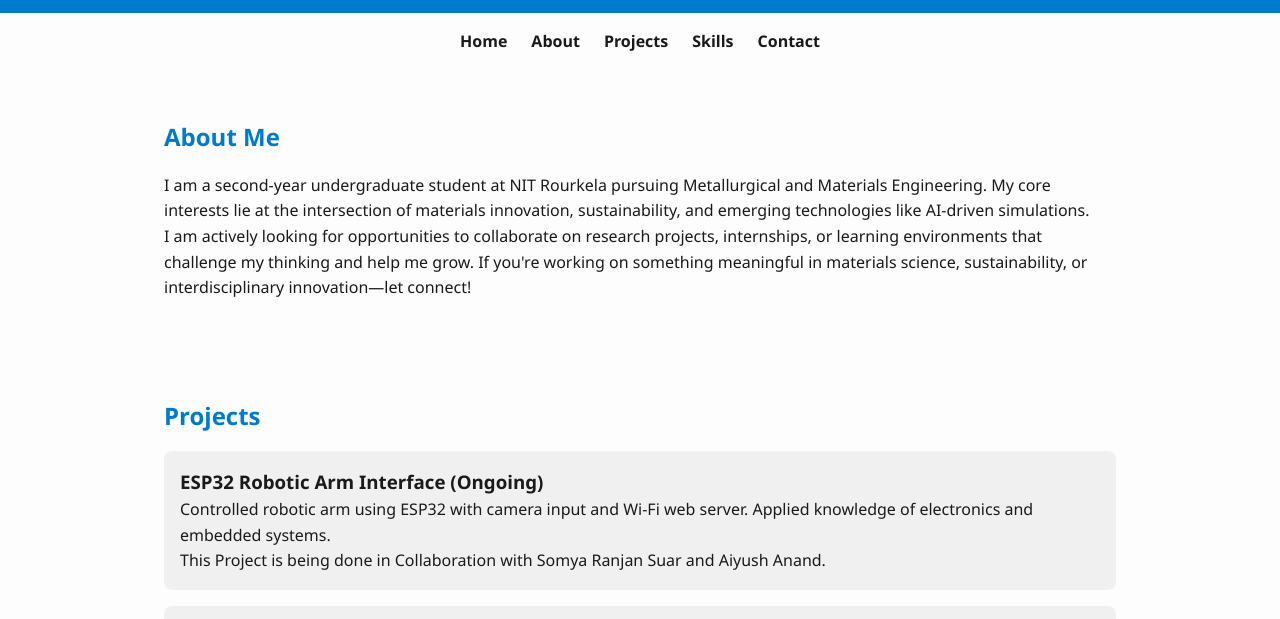
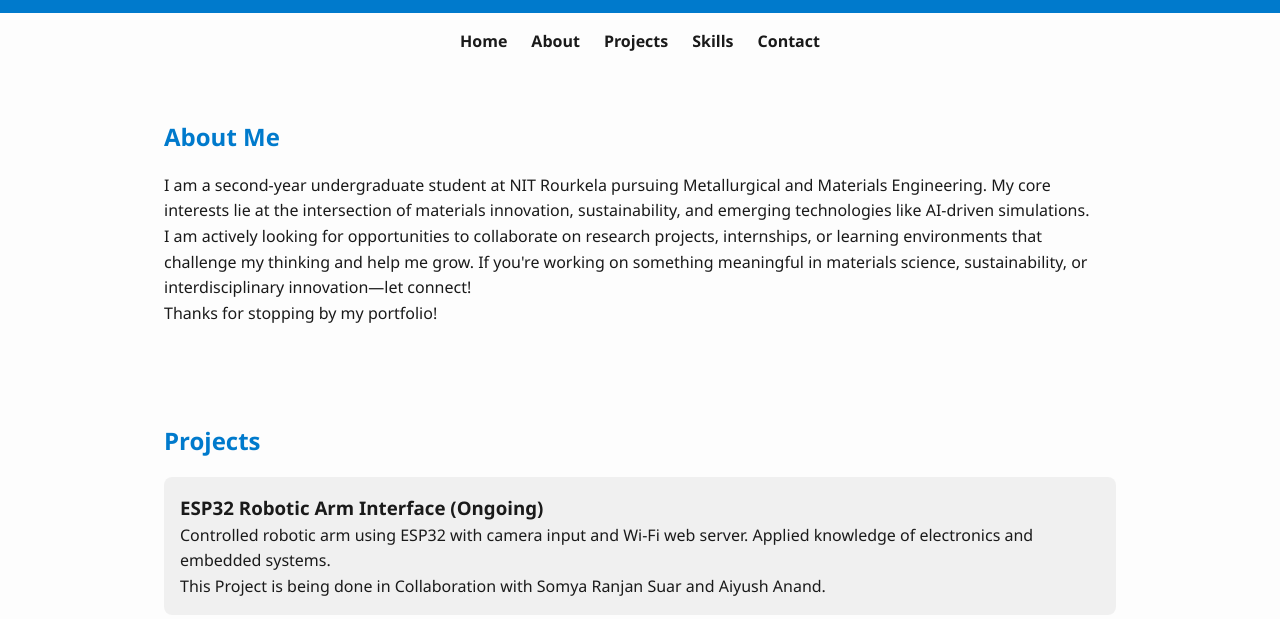
Before and after one commit to sahilvxky25/sahilvxky25, a plain HTML site: page Portpolio-Sahil Kumar Patra.html in a window 1280 px wide. Shown: the part 96-715 px from the top of the page. Drawn offline with Linux system fonts and the light colour scheme.

Commit message:
Update PortPolio

```diff
--- a/Portpolio-Sahil Kumar Patra.html
+++ b/Portpolio-Sahil Kumar Patra.html
@@ -126,6 +126,7 @@
     <h2>About Me</h2>
     <p>I am a second-year undergraduate student at NIT Rourkela pursuing Metallurgical and Materials Engineering. My core interests lie at the intersection of materials innovation, sustainability, and emerging technologies like AI-driven simulations.</p>
     <p>I am actively looking for opportunities to collaborate on research projects, internships, or learning environments that challenge my thinking and help me grow. If you're working on something meaningful in materials science, sustainability, or interdisciplinary innovation—let connect!</p>
+    <p>Thanks for stopping by my portfolio!</p>
   </section>
 
   <section id="projects">
```
